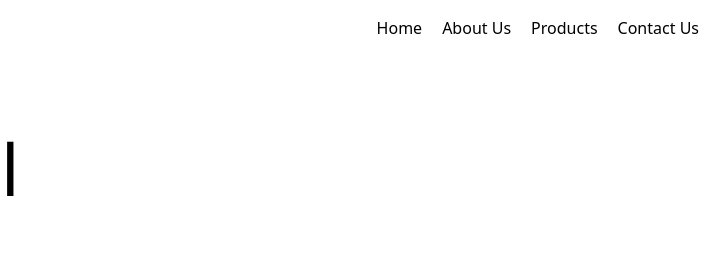
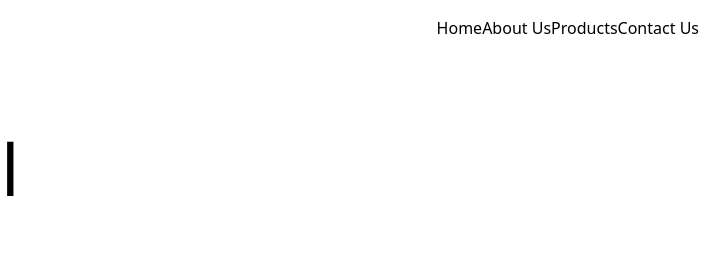
Before and after one commit to asobien810/Nike-website, a website: page index.html in a window 1280 px wide. Shown: the top 280 px of the page, 565-1280 px from the left. Drawn offline with Linux system fonts and the light colour scheme.

Commit message:
Checkmark

```diff
--- a/index.html
+++ b/index.html
@@ -16,7 +16,7 @@
             <h1 class="text-xl">Nike</h1>
         </div>
 
-        <div class="navbar flex-1 flex justify-end items-center gap-5 m-4 ">
+        <div class="navbar flex-1 flex justify-end items-center 2xl:gap-5 m-4 ">
             <button class="hover:translate-y-2 transition-all duration-200">Home</button>
             <button class="hover:translate-y-2 transition-all duration-200">About Us</button>
             <button class="hover:translate-y-2 transition-all duration-200">Products</button>
```
